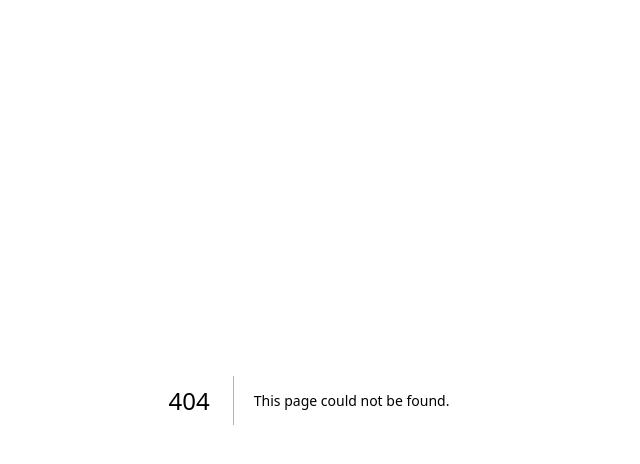
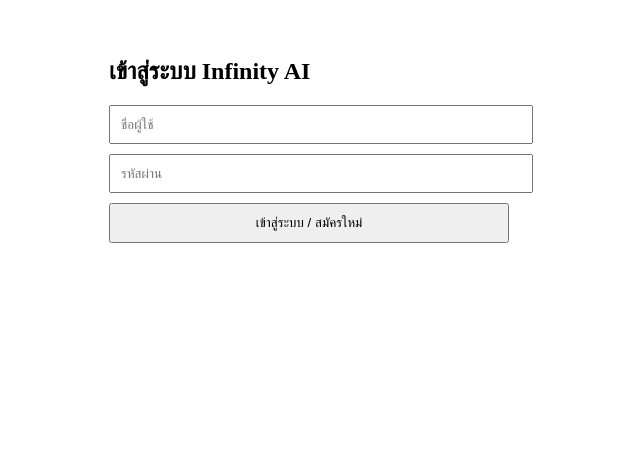
Before and after one commit to Goethe-Teh/inf-ai-app, a Next.js app: page /login in a window 1280 px wide. Before the commit this address had no page. Shown: the top 464 px of the page, without its empty margins (331-971 px from the left). Built offline with nearby package versions, Linux system fonts and the light colour scheme.

Commit message:
Create login.js

```diff
--- /dev/null
+++ b/pages/login.js
@@ -0,0 +1,56 @@
+import { useState } from 'react';
+import { useRouter } from 'next/router';
+
+export default function LoginPage() {
+  const router = useRouter();
+  const [username, setUsername] = useState('');
+  const [password, setPassword] = useState('');
+  const [error, setError] = useState('');
+
+  const handleLogin = () => {
+    if (!username || !password) {
+      setError('กรุณากรอกชื่อผู้ใช้และรหัสผ่าน');
+      return;
+    }
+
+    const storedUser = localStorage.getItem('infinity_user');
+    const storedPass = localStorage.getItem('infinity_pass');
+
+    if (storedUser && storedPass) {
+      if (username === storedUser && password === storedPass) {
+        router.push('/language');
+      } else {
+        setError('ชื่อผู้ใช้หรือรหัสผ่านไม่ถูกต้อง');
+      }
+    } else {
+      // สมัครใหม่
+      localStorage.setItem('infinity_user', username);
+      localStorage.setItem('infinity_pass', password);
+      router.push('/language');
+    }
+  };
+
+  return (
+    <div style={{ padding: 30, maxWidth: 400, margin: 'auto' }}>
+      <h2>เข้าสู่ระบบ Infinity AI</h2>
+      <input
+        type="text"
+        placeholder="ชื่อผู้ใช้"
+        value={username}
+        onChange={(e) => setUsername(e.target.value)}
+        style={{ width: '100%', padding: 10, marginBottom: 10 }}
+      />
+      <input
+        type="password"
+        placeholder="รหัสผ่าน"
+        value={password}
+        onChange={(e) => setPassword(e.target.value)}
+        style={{ width: '100%', padding: 10, marginBottom: 10 }}
+      />
+      <button onClick={handleLogin} style={{ width: '100%', padding: 10 }}>
+        เข้าสู่ระบบ / สมัครใหม่
+      </button>
+      {error && <p style={{ color: 'red', marginTop: 10 }}>{error}</p>}
+    </div>
+  );
+}
```
